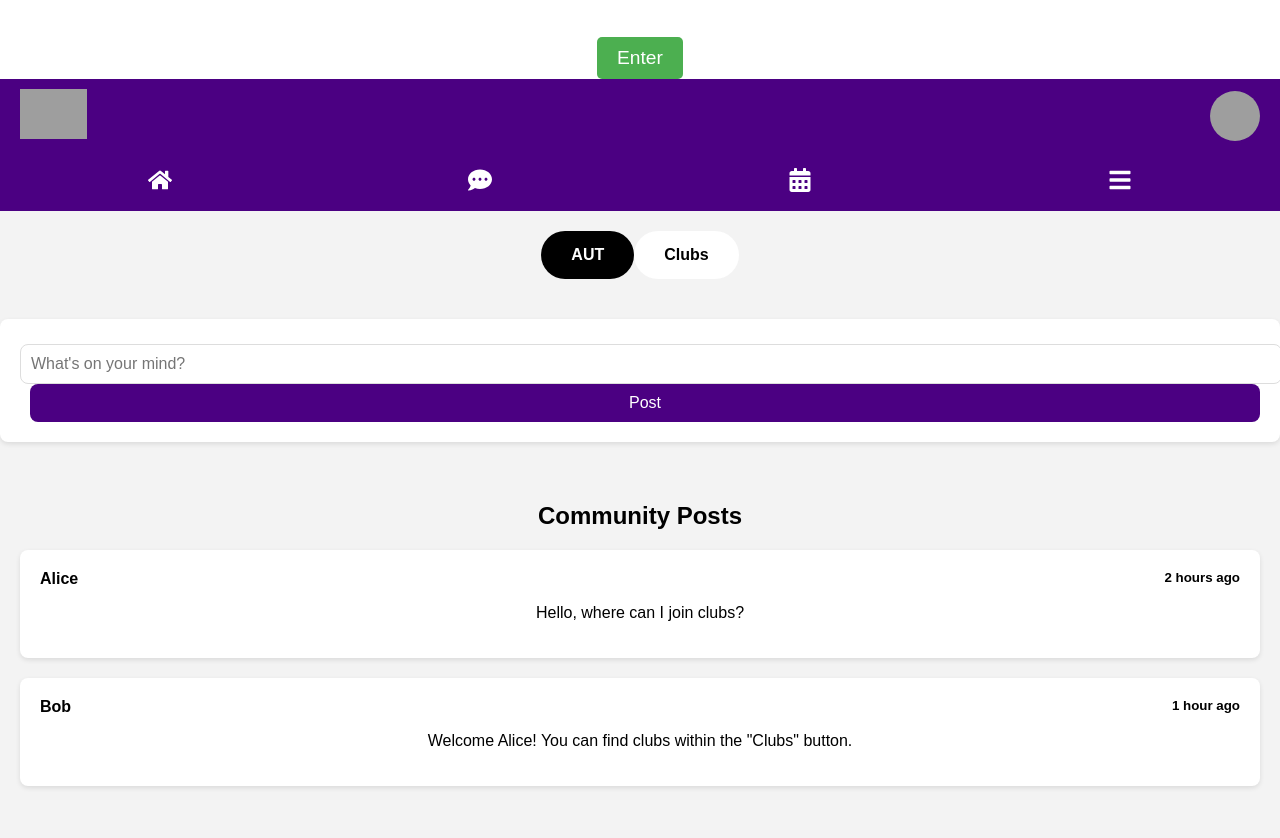
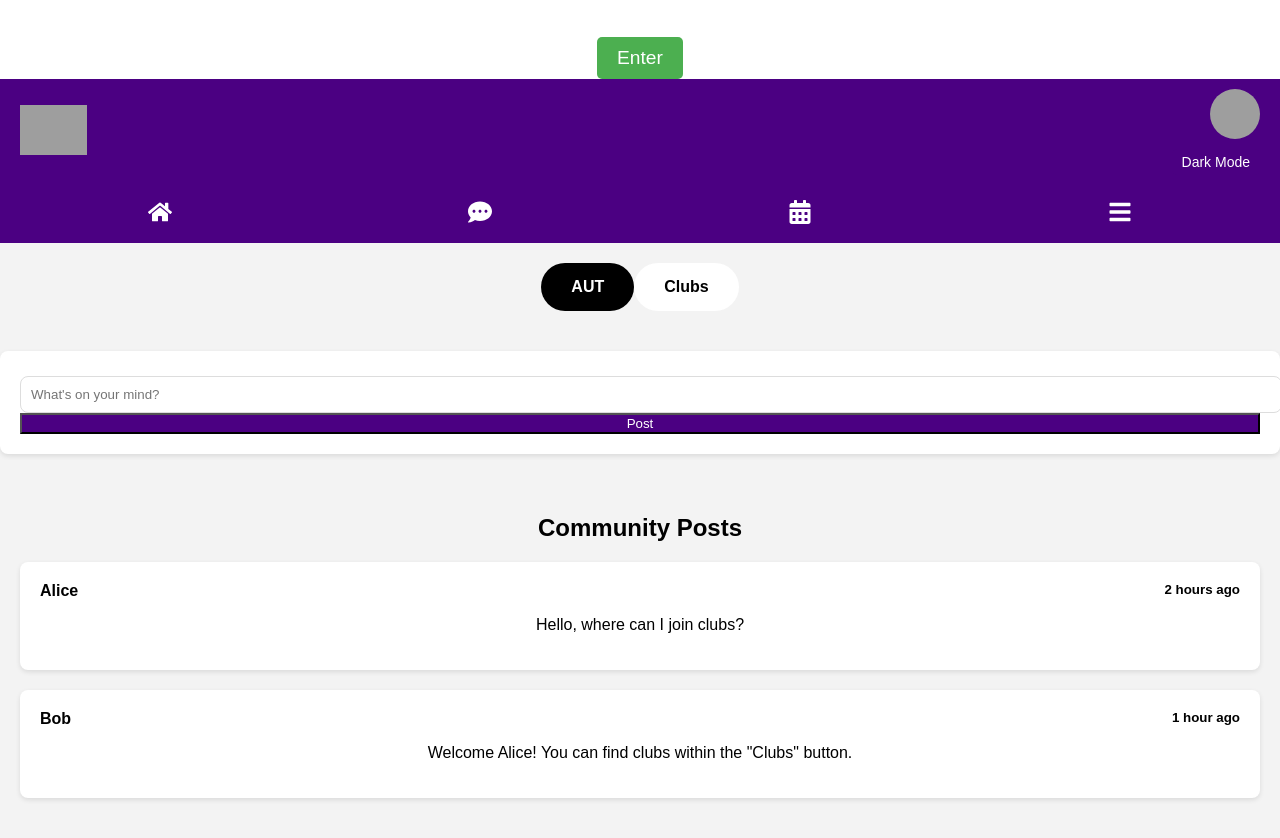
Before and after one commit to vst2213/AUT-Plus, a React (Create React App) app in the folder autplus/: page /community in a window 1280 px wide. Shown: the top 838 px of the page. Built offline with nearby package versions, Linux system fonts and the light colour scheme; grey boxes are pictures that could not be loaded.

Commit message:
Dark Mode Feature
Dark Mode Feature

```diff
--- a/autplus/src/ClubPage.css
+++ b/autplus/src/ClubPage.css
@@ -1,3 +1,117 @@
+/* General styling for the club container */
+.club-container {
+  display: flex;
+  flex-direction: column;
+  min-height: 100vh; /* Full height of the viewport */
+  width: 100vw; /* Full width of the viewport */
+  font-family: Arial, sans-serif;
+  background-color: #f3f3f3; /* Set a background color */
+}
+
+/* Dark mode styling for the club container */
+.dark-mode .club-container {
+  background-color: #121212; /* Dark background color */
+  color: #e0e0e0; /* Light text color */
+}
+
+/* Header styling */
+.header {
+  display: flex;
+  justify-content: space-between;
+  align-items: center;
+  padding: 10px 20px;
+  background-color: #4b0082; /* AUT purple color */
+  color: white;
+}
+
+/* Dark mode header styling */
+.dark-mode .header {
+  background-color: #3c006e; /* Slightly darker purple for dark mode */
+}
+
+.left-header .logo {
+  height: 50px;
+  width: auto; /* Adjust logo size */
+}
+
+.right-header {
+  position: relative;
+  display: flex;
+  flex-direction: column;
+  align-items: flex-end;
+}
+
+.right-header .profile-pic {
+  height: 50px;
+  width: 50px;
+  border-radius: 50%; /* Circular profile picture */
+}
+
+/* Dark Mode Toggle Button Styling */
+.dark-mode-toggle {
+  margin-top: 10px; /* Space between the profile picture and the button */
+}
+
+.dark-mode-toggle button {
+  padding: 5px 10px;
+  font-size: 14px;
+  cursor: pointer;
+  border: none;
+  background-color: #4b0082; /* AUT purple color for the button */
+  color: white;
+  border-radius: 5px;
+  transition: background-color 0.3s;
+}
+
+.dark-mode-toggle button:hover {
+  background-color: #3c006e; /* Slightly darker purple on hover */
+}
+
+/* Top navigation bar */
+.top-nav {
+  display: flex;
+  justify-content: space-around;
+  padding: 15px 0;
+  background-color: #4b0082; /* AUT purple color */
+}
+
+.nav-icon {
+  color: white;
+  font-size: 24px;
+  cursor: pointer;
+}
+
+/* Dark mode navigation bar */
+.dark-mode .top-nav {
+  background-color: #3c006e; /* Darker purple for dark mode */
+}
+
+/* Clubs Section */
+.clubs-section {
+  padding: 20px;
+  flex-grow: 1;
+}
+
+/* Dark mode clubs section styling */
+.dark-mode .clubs-section {
+  background-color: #1e1e1e; /* Dark background for sections */
+  color: #e0e0e0; /* Light text color */
+}
+
+.club {
+  background-color: #fff;
+  padding: 20px;
+  border-radius: 8px;
+  box-shadow: 0 2px 5px rgba(0, 0, 0, 0.1);
+  margin-bottom: 20px;
+}
+
+/* Dark mode club styling */
+.dark-mode .club {
+  background-color: #2c2c2c; /* Dark background for clubs */
+  box-shadow: 0 2px 5px rgba(255, 255, 255, 0.1); /* Light shadow */
+}
+
 /* Form styling */
 .post-form {
   display: flex;
@@ -7,6 +121,13 @@
   background-color: #fff;
   border-radius: 8px;
   box-shadow: 0 2px 5px rgba(0, 0, 0, 0.1);
+}
+
+/* Dark mode form styling */
+.dark-mode .post-form {
+  background-color: #2c2c2c;
+  box-shadow: 0 2px 5px rgba(255, 255, 255, 0.1);
+  color: #e0e0e0;
 }
 
 .post-form label {
@@ -20,6 +141,14 @@
   margin-top: 5px;
   border: 1px solid #ddd;
   border-radius: 8px;
+}
+
+/* Dark mode input/textarea styling */
+.dark-mode .post-form input,
+.dark-mode .post-form textarea {
+  background-color: #3e3e3e; /* Dark background for input fields */
+  border-color: #555; /* Darker border */
+  color: white; /* Light text color */
 }
 
 .form-buttons {
@@ -45,3 +174,21 @@
   background-color: #f3f3f3;
   color: black;
 }
+
+/* Dark mode for form buttons */
+.dark-mode .post-submit {
+  background-color: #3c006e;
+}
+
+.dark-mode .post-cancel {
+  background-color: #444;
+  color: white;
+}
+
+/* Making sure the app stretches to fill the entire screen */
+body, html {
+  margin: 0;
+  padding: 0;
+  height: 100%;
+  width: 100%;
+}
--- a/autplus/src/ClubsPage.js
+++ b/autplus/src/ClubsPage.js
@@ -1,7 +1,7 @@
-import React, { useState } from "react";
+import React, { useState, useEffect } from "react";
 import { Link } from 'react-router-dom';
 import { FaHome, FaCommentDots, FaCalendarAlt, FaBars } from "react-icons/fa";
-import "./CommunityPage.css"; // Reuse styling from CommunityPage.css
+import "./ClubPage.css";
 
 const ClubsPage = () => {
   const [isFormVisible, setIsFormVisible] = useState(false);
@@ -9,6 +9,20 @@ const ClubsPage = () => {
   const [clubDescription, setClubDescription] = useState("");
   const [clubLocation, setClubLocation] = useState("");
   const [clubSchedule, setClubSchedule] = useState("");
+  const [darkMode, setDarkMode] = useState(false);
+
+  // Load dark mode state from localStorage when the component mounts
+  useEffect(() => {
+    const savedDarkMode = localStorage.getItem("darkMode") === "true";
+    setDarkMode(savedDarkMode);
+  }, []);
+
+  // Save dark mode state to localStorage when it changes
+  const toggleDarkMode = () => {
+    const newDarkModeState = !darkMode;
+    setDarkMode(newDarkModeState);
+    localStorage.setItem("darkMode", newDarkModeState);
+  };
 
   const handleFormVisibility = () => {
     setIsFormVisible(!isFormVisible);
@@ -16,7 +30,6 @@ const ClubsPage = () => {
 
   const handleSubmit = (e) => {
     e.preventDefault();
-    // Handle form submission logic here
     console.log("Club Advertisement Submitted:", {
       clubName,
       clubDescription,
@@ -24,7 +37,6 @@ const ClubsPage = () => {
       clubSchedule
     });
     setIsFormVisible(false); // Hide form after submission
-    // Optionally, redirect or update state to display new advertisement
   };
 
   const handleCancel = () => {
@@ -32,7 +44,7 @@ const ClubsPage = () => {
   };
 
   return (
-    <div className="community-container">
+    <div className={`club-container ${darkMode ? "dark-mode" : ""}`}>
       {/* Header */}
       <div className="header">
         <div className="left-header">
@@ -40,6 +52,12 @@ const ClubsPage = () => {
         </div>
         <div className="right-header">
           <img src="path/to/profile-pic.png" alt="Profile" className="profile-pic" />
+          {/* Dark Mode Toggle Button */}
+          <div className="dark-mode-toggle">
+            <button onClick={toggleDarkMode}>
+              {darkMode ? "Light Mode" : "Dark Mode"}
+            </button>
+          </div>
         </div>
       </div>
 
--- a/autplus/src/CommunityPage.css
+++ b/autplus/src/CommunityPage.css
@@ -6,6 +6,12 @@
     width: 100vw; /* Full width of the viewport */
     font-family: Arial, sans-serif;
     background-color: #f3f3f3; /* Set a background color */
+}
+
+/* Dark mode styling for the community container */
+.dark-mode .community-container {
+    background-color: #121212; /* Dark background color */
+    color: #e0e0e0; /* Light text color */
 }
 
 /* Header styling */
@@ -18,15 +24,47 @@
     color: white;
 }
 
+/* Dark mode header styling */
+.dark-mode .header {
+    background-color: #3c006e; /* Slightly darker purple for dark mode */
+}
+
 .left-header .logo {
     height: 50px;
     width: auto; /* Adjust logo size */
+}
+
+.right-header {
+    position: relative;
+    display: flex;
+    flex-direction: column;
+    align-items: flex-end;
 }
 
 .right-header .profile-pic {
     height: 50px;
     width: 50px;
     border-radius: 50%; /* Circular profile picture */
+}
+
+/* Dark Mode Toggle Button Styling */
+.dark-mode-toggle {
+    margin-top: 10px; /* Space between the profile picture and the button */
+}
+
+.dark-mode-toggle button {
+    padding: 5px 10px;
+    font-size: 14px;
+    cursor: pointer;
+    border: none;
+    background-color: #4b0082; /* AUT purple color for the button */
+    color: white;
+    border-radius: 5px;
+    transition: background-color 0.3s;
+}
+
+.dark-mode-toggle button:hover {
+    background-color: #3c006e; /* Slightly darker purple on hover */
 }
 
 /* Top navigation bar */
@@ -41,6 +79,11 @@
     color: white;
     font-size: 24px;
     cursor: pointer;
+}
+
+/* Dark mode navigation bar */
+.dark-mode .top-nav {
+    background-color: #3c006e; /* Darker purple for dark mode */
 }
 
 /* Actions and Buttons */
@@ -61,41 +104,95 @@
     transition: background-color 0.3s;
 }
 
-/* Create Club Post Button */
 .round-button.AUT {
     background-color: black;
 }
 
-/* Joined Clubs Button */
 .round-button.clubs {
     background-color: white;
     color: black; /* Set text color to black for contrast */
 }
 
+/* Dark mode for round buttons */
+.dark-mode .round-button.AUT {
+    background-color: #333;
+    color: white;
+}
+
+.dark-mode .round-button.clubs {
+    background-color: #444;
+    color: white;
+}
+
 /* Post Form */
 .post-form {
     display: flex;
-    justify-content: center;
+    flex-direction: column;
     margin: 20px 0;
+    padding: 20px;
+    background-color: #fff;
+    border-radius: 8px;
+    box-shadow: 0 2px 5px rgba(0, 0, 0, 0.1);
 }
 
-.post-input {
-    width: 80%;
+.dark-mode .post-form {
+    background-color: #2c2c2c; /* Dark background for post form */
+    color: #e0e0e0;
+    box-shadow: 0 2px 5px rgba(255, 255, 255, 0.1); /* Light shadow */
+}
+
+.post-form label {
+    margin-bottom: 10px;
+}
+
+.post-form input,
+.post-form textarea {
+    width: 100%;
     padding: 10px;
+    margin-top: 5px;
     border: 1px solid #ddd;
     border-radius: 8px;
+}
+
+.dark-mode .post-form input,
+.dark-mode .post-form textarea {
+    background-color: #3e3e3e; /* Dark background for input fields */
+    border-color: #555; /* Darker border */
+    color: white; /* Light text color */
+}
+
+.form-buttons {
+    display: flex;
+    justify-content: space-between;
+    margin-top: 20px;
+}
+
+.form-buttons button {
+    padding: 10px 20px;
     font-size: 16px;
+    border: none;
+    border-radius: 8px;
+    cursor: pointer;
 }
 
 .post-submit {
     background-color: #4b0082; /* AUT purple color */
     color: white;
-    border: none;
-    border-radius: 8px;
-    padding: 10px 20px;
-    margin-left: 10px;
-    font-size: 16px;
-    cursor: pointer;
+}
+
+.post-cancel {
+    background-color: #f3f3f3;
+    color: black;
+}
+
+/* Dark mode for post buttons */
+.dark-mode .post-submit {
+    background-color: #3c006e;
+}
+
+.dark-mode .post-cancel {
+    background-color: #444;
+    color: white;
 }
 
 /* Posts Section */
@@ -109,6 +206,12 @@
     border-radius: 8px;
     box-shadow: 0 2px 5px rgba(0, 0, 0, 0.1);
     margin-bottom: 20px;
+}
+
+/* Dark mode for posts */
+.dark-mode .post {
+    background-color: #2c2c2c;
+    box-shadow: 0 2px 5px rgba(255, 255, 255, 0.1);
 }
 
 .post-header {
@@ -128,56 +231,19 @@
     border-left: 2px solid #ddd;
 }
 
+.dark-mode .post-response {
+    border-left-color: #555; /* Darker border in dark mode */
+}
+
 .response-content {
     margin-top: 5px;
     text-align: left; /* Ensure response text is aligned to the left */
 }
 
-
-/* Form styling */
-.post-form {
-    display: flex;
-    flex-direction: column;
-    margin: 20px 0;
-    padding: 20px;
-    background-color: #fff;
-    border-radius: 8px;
-    box-shadow: 0 2px 5px rgba(0, 0, 0, 0.1);
-  }
-
-  .post-form label {
-    margin-bottom: 10px;
-  }
-
-  .post-form input,
-  .post-form textarea {
+/* Making sure the app stretches to fill the entire screen */
+body, html {
+    margin: 0;
+    padding: 0;
+    height: 100%;
     width: 100%;
-    padding: 10px;
-    margin-top: 5px;
-    border: 1px solid #ddd;
-    border-radius: 8px;
-  }
-
-  .form-buttons {
-    display: flex;
-    justify-content: space-between;
-    margin-top: 20px;
-  }
-
-  .form-buttons button {
-    padding: 10px 20px;
-    font-size: 16px;
-    border: none;
-    border-radius: 8px;
-    cursor: pointer;
-  }
-
-  .post-submit {
-    background-color: #4b0082; /* AUT purple color */
-    color: white;
-  }
-
-  .post-cancel {
-    background-color: #f3f3f3;
-    color: black;
-  }
+}
--- a/autplus/src/CommunityPage.js
+++ b/autplus/src/CommunityPage.js
@@ -1,10 +1,24 @@
-import React, { useState } from "react";
+import React, { useState, useEffect } from "react";
 import { Link } from 'react-router-dom';
 import { FaHome, FaCommentDots, FaCalendarAlt, FaBars } from "react-icons/fa";
 import "./CommunityPage.css";
 
 const CommunityPage = () => {
   const [post, setPost] = useState("");
+  const [darkMode, setDarkMode] = useState(false);
+
+  // Load dark mode state from localStorage when the component mounts
+  useEffect(() => {
+    const savedDarkMode = localStorage.getItem("darkMode") === "true";
+    setDarkMode(savedDarkMode);
+  }, []);
+
+  // Save dark mode state to localStorage when it changes
+  const toggleDarkMode = () => {
+    const newDarkModeState = !darkMode;
+    setDarkMode(newDarkModeState);
+    localStorage.setItem("darkMode", newDarkModeState);
+  };
 
   const handlePostChange = (e) => {
     setPost(e.target.value);
@@ -17,7 +31,7 @@ const CommunityPage = () => {
   };
 
   return (
-    <div className="community-container">
+    <div className={`community-container ${darkMode ? "dark-mode" : ""}`}>
       {/* Header */}
       <div className="header">
         <div className="left-header">
@@ -29,6 +43,12 @@ const CommunityPage = () => {
             alt="Profile"
             className="profile-pic"
           />
+          {/* Dark Mode Toggle Button */}
+          <div className="dark-mode-toggle">
+            <button onClick={toggleDarkMode}>
+              {darkMode ? "Light Mode" : "Dark Mode"}
+            </button>
+          </div>
         </div>
       </div>
 
--- a/autplus/src/Homepage.js
+++ b/autplus/src/Homepage.js
@@ -1,4 +1,4 @@
-import React, { useState } from "react";
+import React, { useState, useEffect } from "react";
 import "./Homepage.css";
 import { Link } from 'react-router-dom';
 import { FaHome, FaCommentDots, FaCalendarAlt, FaBars } from "react-icons/fa";
@@ -6,8 +6,17 @@ import { FaHome, FaCommentDots, FaCalendarAlt, FaBars } from "react-icons/fa";
 const HomePage = () => {
   const [darkMode, setDarkMode] = useState(false);
 
+  // Load dark mode state from localStorage when the component mounts
+  useEffect(() => {
+    const savedDarkMode = localStorage.getItem("darkMode") === "true";
+    setDarkMode(savedDarkMode);
+  }, []);
+
+  // Save dark mode state to localStorage when it changes
   const toggleDarkMode = () => {
-    setDarkMode(!darkMode);
+    const newDarkModeState = !darkMode;
+    setDarkMode(newDarkModeState);
+    localStorage.setItem("darkMode", newDarkModeState);
   };
 
   return (
```
Lines whose indentation alone changed are shown as unchanged.
